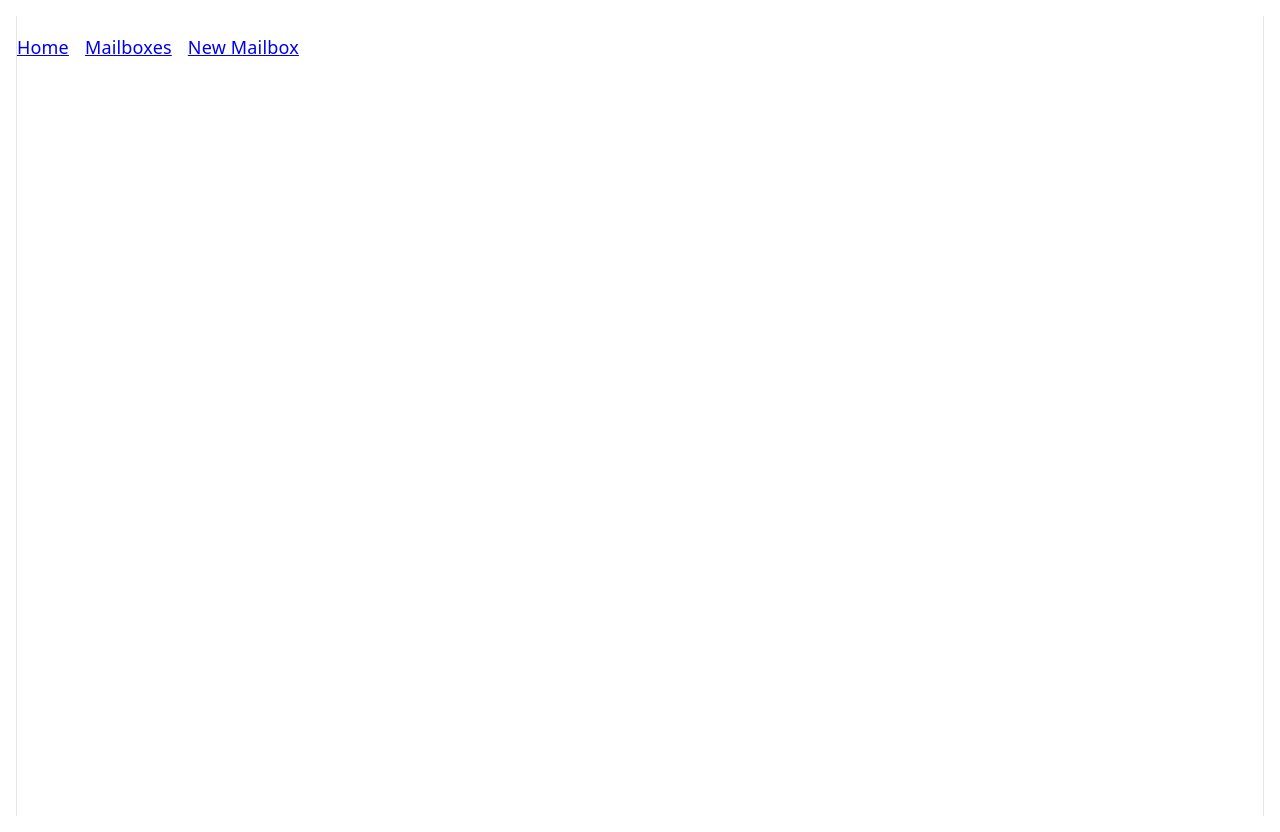
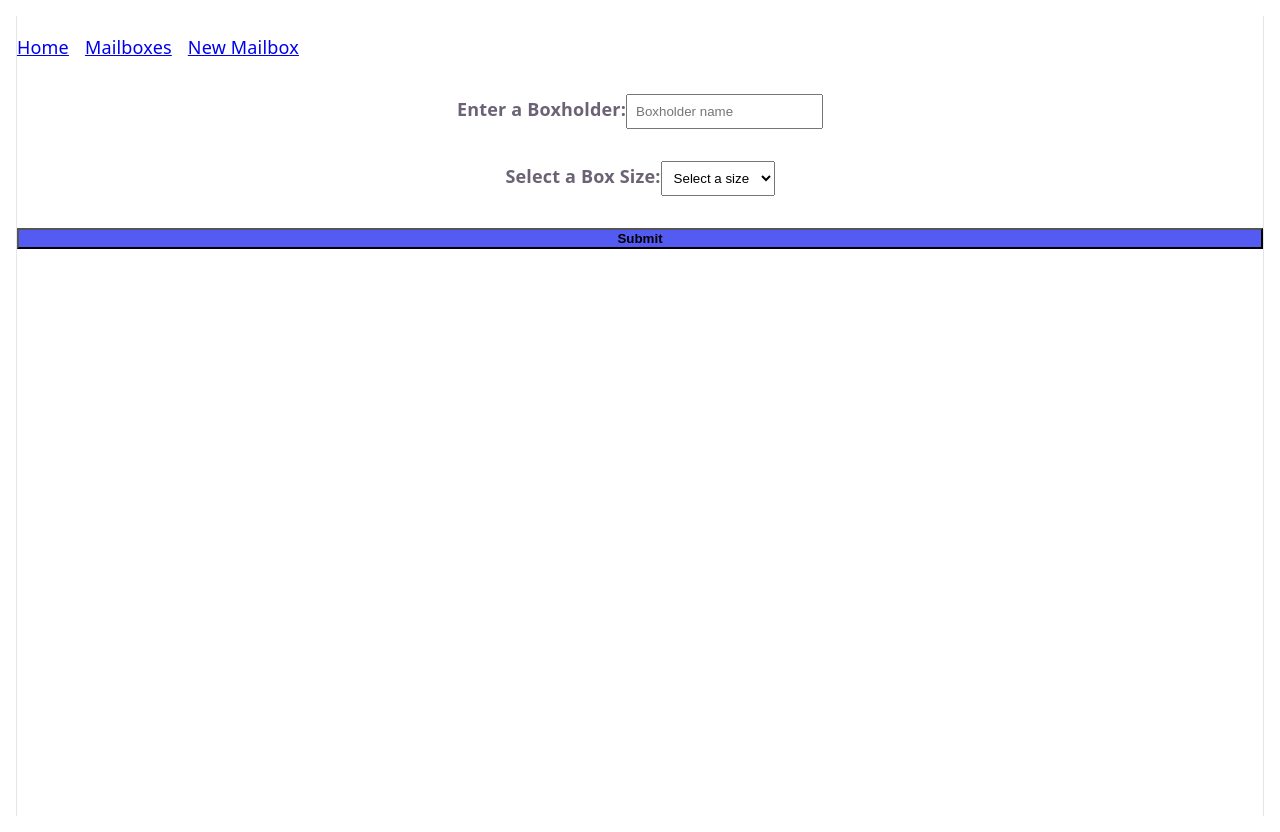
Before and after one commit to ctarek2015-wq/react-router-dom-lab, a React (Vite) app: page /new-mailbox in a window 1280 px wide. Built offline with nearby package versions, Linux system fonts and the light colour scheme.

Commit message:
Implement MailboxForm component with form handling and state management

```diff
--- a/src/App.jsx
+++ b/src/App.jsx
@@ -10,8 +10,10 @@ function App() {
   const [mailboxes, setMailboxes] = useState([]);
 
   const addBox = (data) => {
-    setMailboxes([...mailboxes, data]);
+    const id = mailboxes.length + 1;
+    setMailboxes([...mailboxes, { ...data, _id: id }]);
   };
+  console.log(mailboxes);
 
   return (
     <>
--- a/src/components/MailboxForm.jsx
+++ b/src/components/MailboxForm.jsx
@@ -1 +1,50 @@
-export default function MailboxForm() {}
+import { useState } from "react";
+
+export default function MailboxForm({ addBox }) {
+  const [formData, setFormData] = useState({ boxSize: "", boxOwner: "" });
+
+  const handleSubmit = (e) => {
+    e.preventDefault();
+    addBox(formData);
+    setFormData({ boxSize: "", boxOwner: "" });
+  };
+
+  const handleChange = ({ target: { name, value } }) => {
+    setFormData({ ...formData, [name]: value });
+  };
+
+  return (
+    <form onSubmit={handleSubmit}>
+      <label>
+        Enter a Boxholder:
+        <input
+          type="text"
+          placeholder="Boxholder name"
+          name="boxOwner"
+          required
+          value={formData.boxOwner}
+          onChange={handleChange}
+        />
+      </label>
+
+      <label>
+        Select a Box Size:
+        <select
+          name="boxSize"
+          required
+          value={formData.boxSize}
+          onChange={handleChange}
+        >
+          <option value="" defaultValue>
+            Select a size
+          </option>
+          <option value="Small">Small</option>
+          <option value="Medium">Medium</option>
+          <option value="Large">Large</option>
+        </select>
+      </label>
+
+      <button type="submit">Submit</button>
+    </form>
+  );
+}
```
